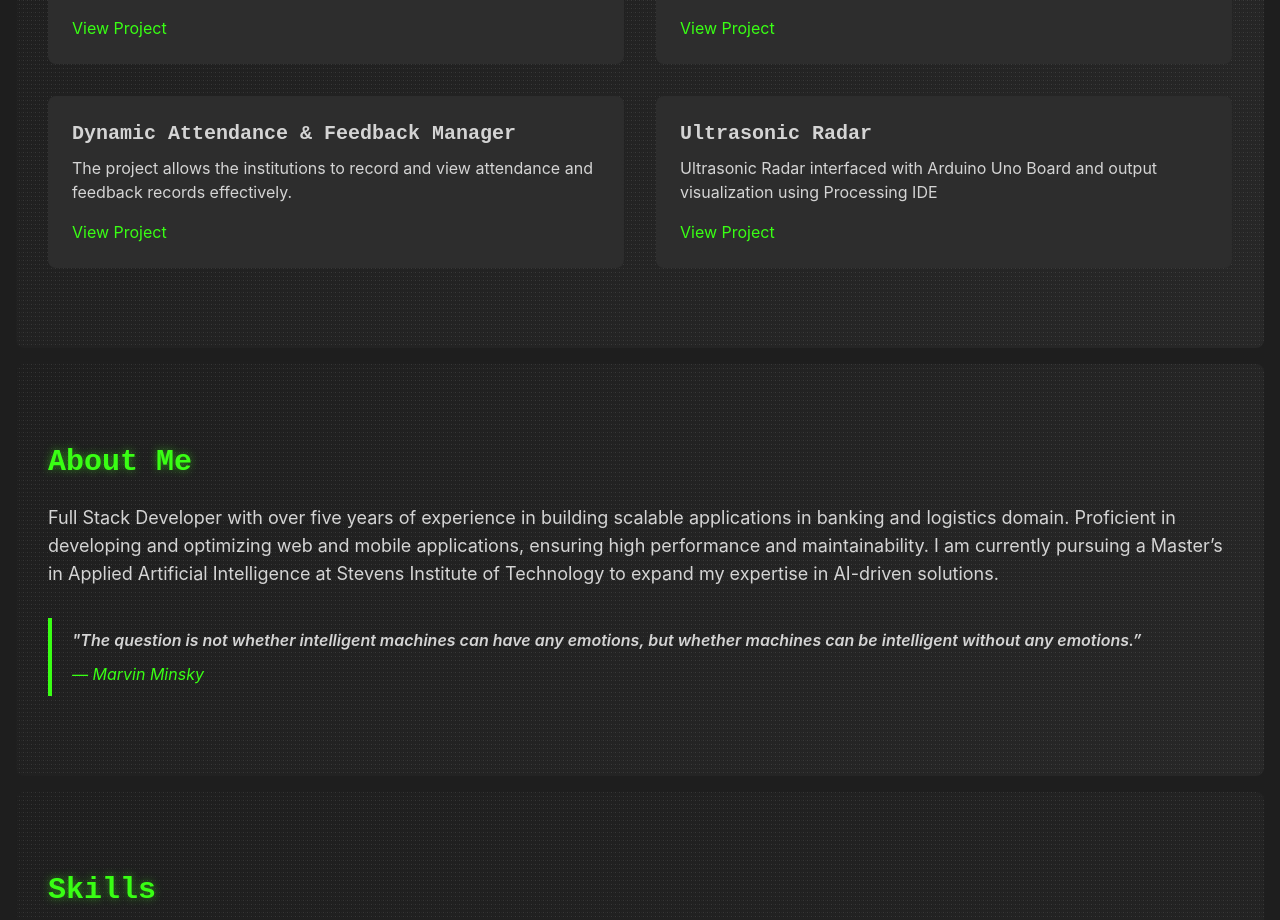
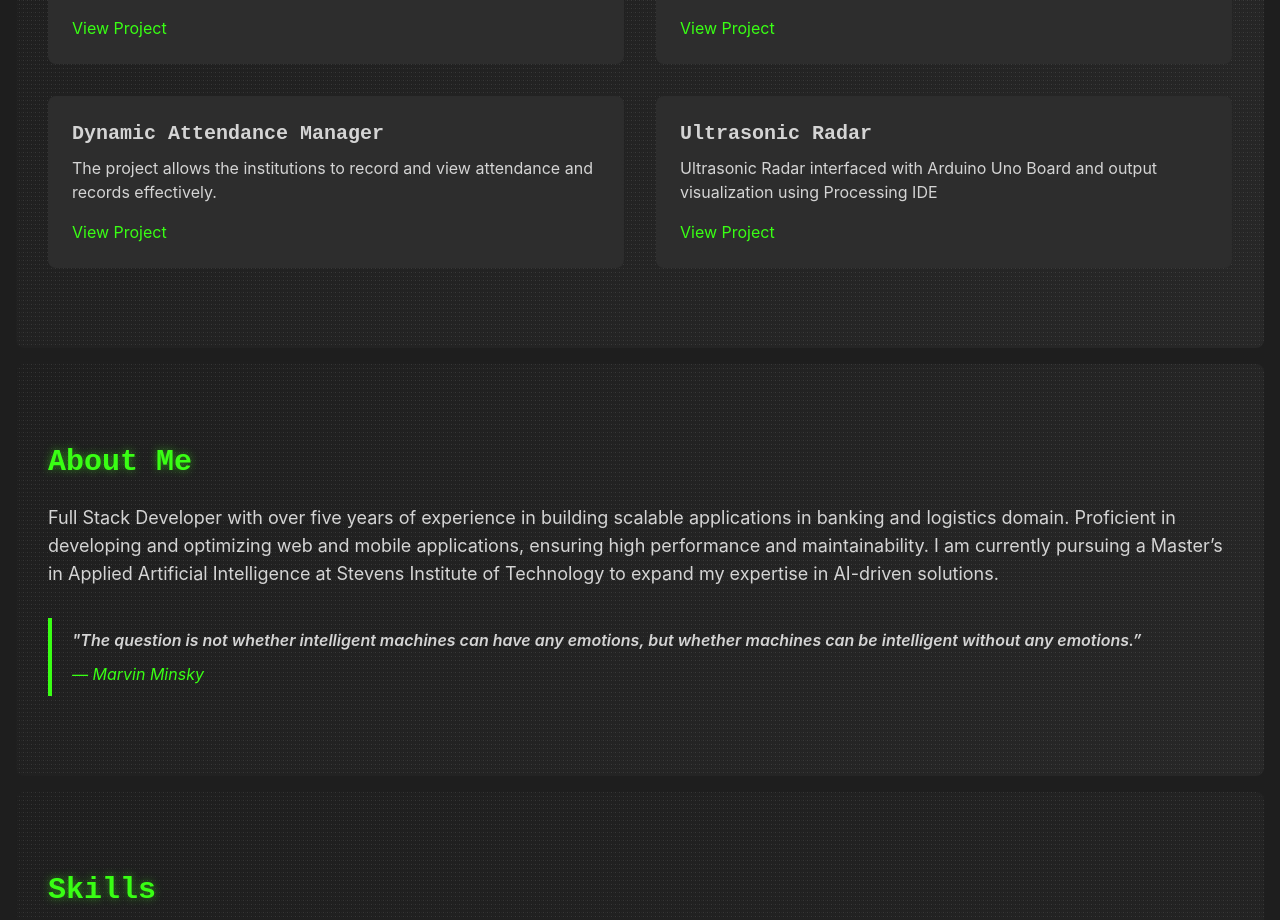
Before and after one commit to emsudhanshu/portfolio, a React (Create React App) app: page / in a window 1280 px wide. Shown: the part 1080-2000 px from the top of the page. Built offline with nearby package versions, Linux system fonts and the light colour scheme; a web font is replaced by a local one.

Commit message:
added link for attendance manager project

```diff
--- a/src/App.js
+++ b/src/App.js
@@ -83,9 +83,9 @@ const Projects = () => {
       thumbnail: "https://images.unsplash.com/photo-1516321310762-479437144403?ixlib=rb-4.0.3&auto=format&fit=crop&w=300&h=200&q=80"
     },
     {
-      name: "Dynamic Attendance & Feedback Manager",
-      description: "The project allows the institutions to record and view attendance and feedback records effectively.",
-      link: "",
+      name: "Dynamic Attendance Manager",
+      description: "The project allows the institutions to record and view attendance and records effectively.",
+      link: "https://emsudhanshu.github.io/AttendanceManagementSystem/",
       thumbnail: "https://images.unsplash.com/photo-1516321310762-479437144403?ixlib=rb-4.0.3&auto=format&fit=crop&w=300&h=200&q=80"
     },
     {
```
